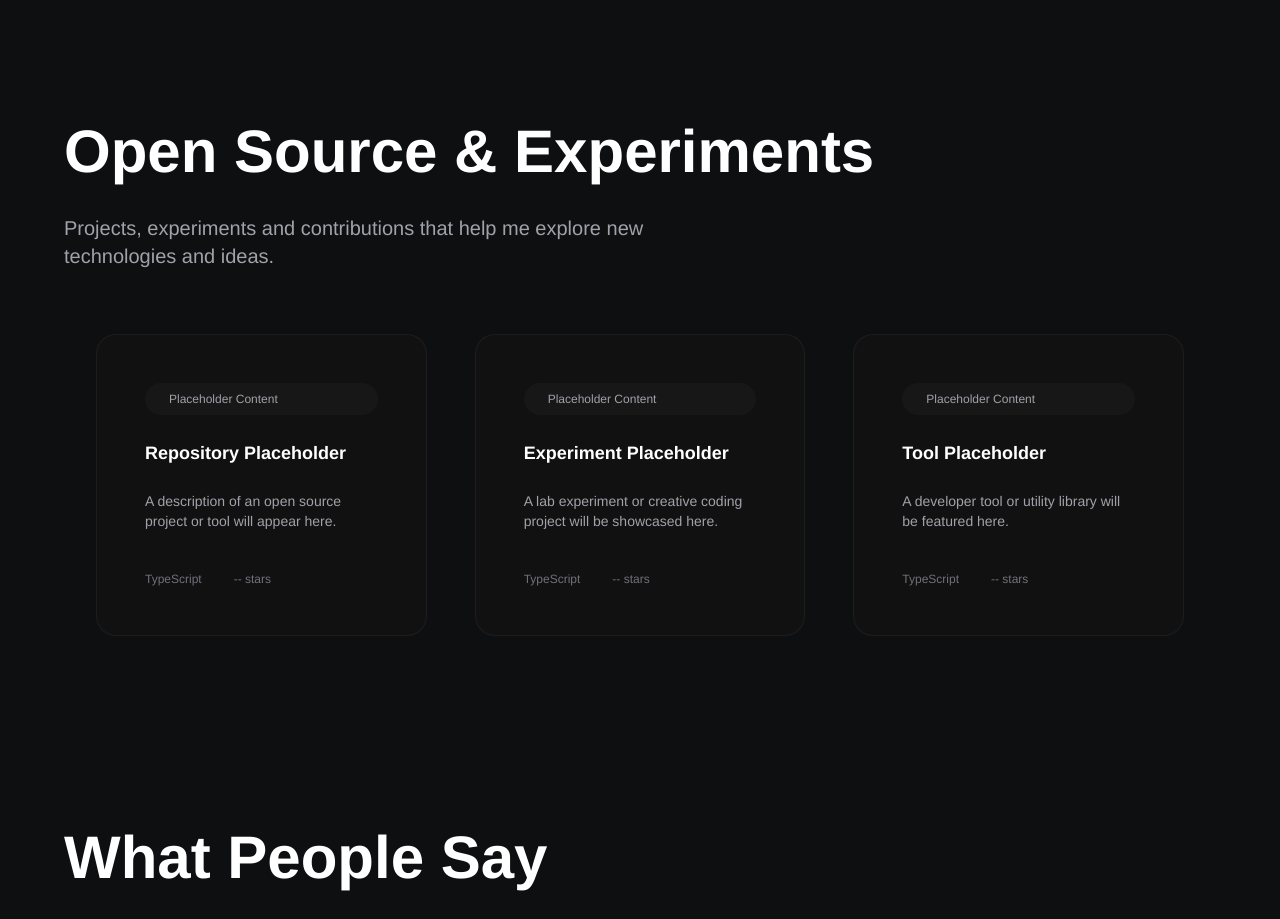
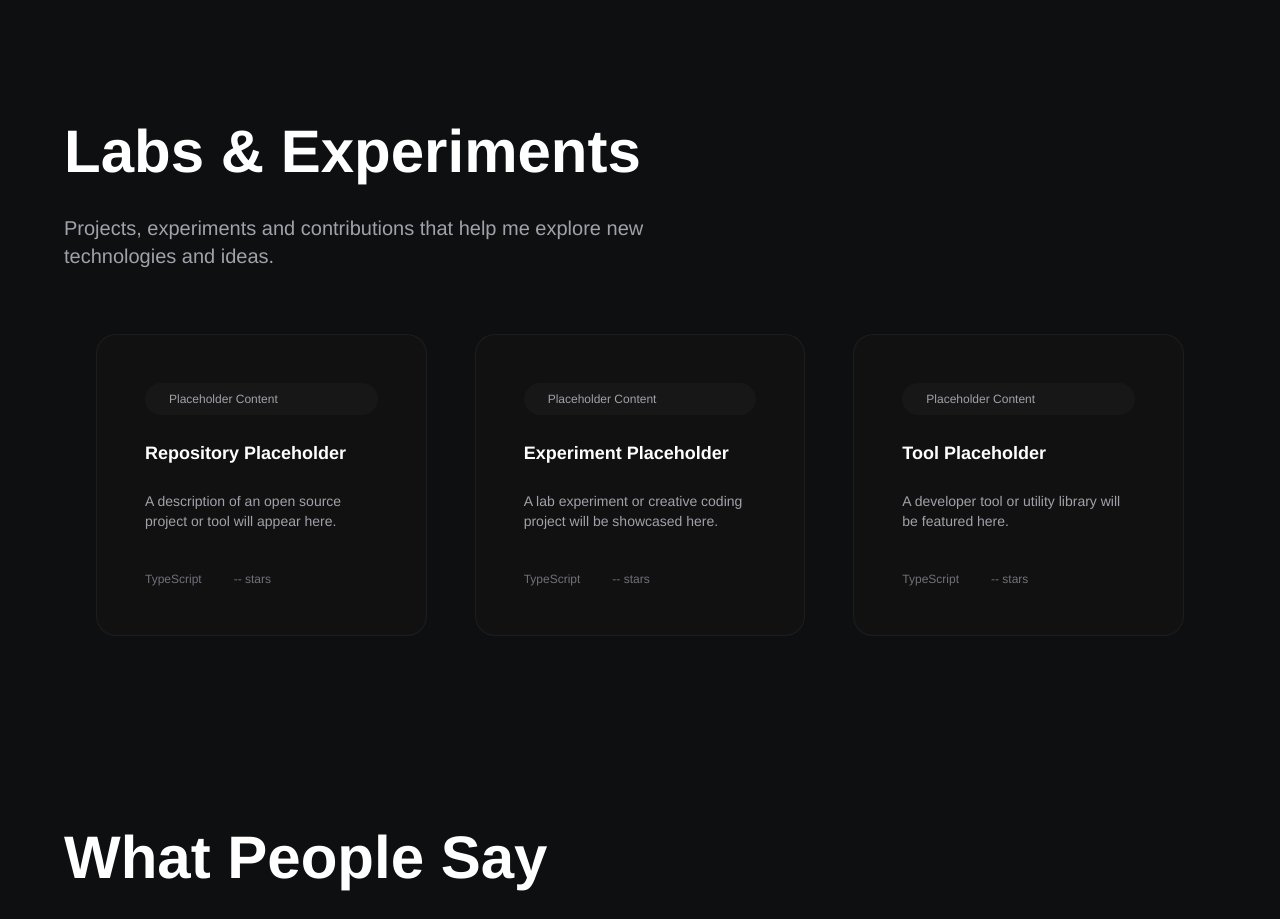
Before and after one commit to milindex/milinds.dev, a Next.js app: page / in a window 1280 px wide. Shown: the part 5420-6339 px from the top of the page. Built offline with nearby package versions, Linux system fonts and the light colour scheme; a web font is replaced by a local one.

Commit message:
refactor: rename OpenSource to LabsExperiments, update heading

```diff
--- a/src/app/page.tsx
+++ b/src/app/page.tsx
@@ -5,7 +5,7 @@ import FeaturedCaseStudies from '@/components/sections/FeaturedCaseStudies';
 import CareerJourney from '@/components/sections/CareerJourney';
 import TechnologyStack from '@/components/sections/TechnologyStack';
 import WritingInsights from '@/components/sections/WritingInsights';
-import OpenSource from '@/components/sections/OpenSource';
+import LabsExperiments from '@/components/sections/LabsExperiments';
 import Testimonials from '@/components/sections/Testimonials';
 import Availability from '@/components/sections/Availability';
 import ContactCTA from '@/components/sections/ContactCTA';
@@ -20,7 +20,7 @@ const Index = () => {
       <CareerJourney />
       <TechnologyStack />
       <WritingInsights />
-      <OpenSource />
+      <LabsExperiments />
       <Testimonials />
       <Availability />
       <ContactCTA />
--- a/src/components/sections/OpenSource.tsx
+++ b/src/components/sections/LabsExperiments.tsx
@@ -24,10 +24,10 @@ const REPOS = [
   },
 ];
 
-function OpenSource() {
+function LabsExperiments() {
   return (
     <Section
-      heading="Open Source & Experiments"
+      heading="Labs & Experiments"
       subheading="Projects, experiments and contributions that help me explore new technologies and ideas."
     >
       <Container>
@@ -53,4 +53,4 @@ function OpenSource() {
   );
 }
 
-export default OpenSource;
+export default LabsExperiments;
```
